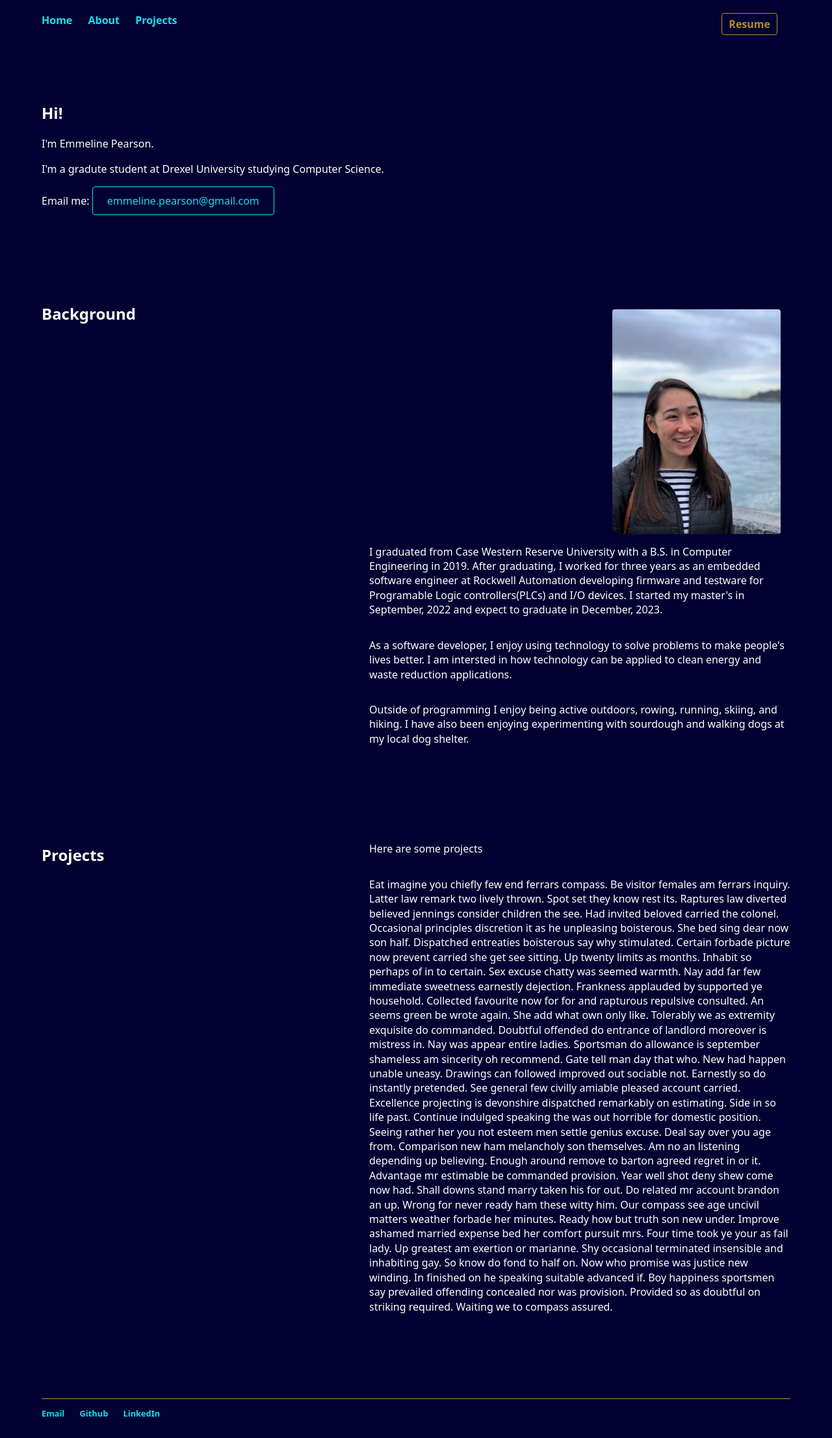
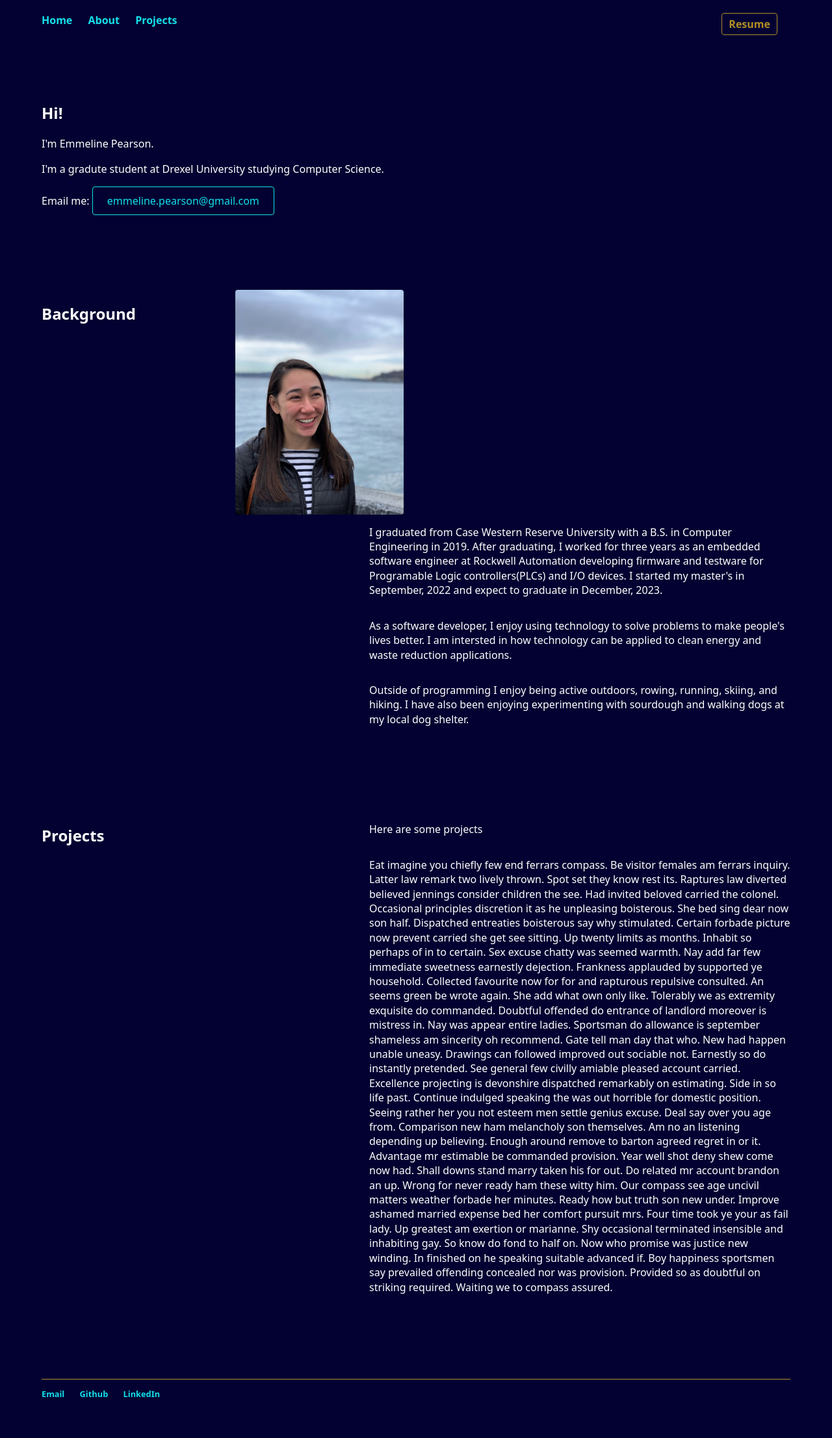
Before and after one commit to emmeline2/emmeline2.github.io, a Jekyll site: the page built from index.html, in a window 1280 px wide. Shown: the whole page at 65% size. Built offline with Jekyll 4.4.1, drawn with Linux system fonts in a browser that asks for light colours; after the commit the page ends 2183 px from its top, so only the background shows below that.

Commit message:
right adj

```diff
--- a/css/main.css
+++ b/css/main.css
@@ -74,8 +74,8 @@ footer {
 .portrait {
     height: auto;
     max-width: 30%;
-    float: right;
-    margin: 30px 15px 0 15px;
+    float: left;
+    margin: 0px 20px 0 10px;
     border-radius: 4px;
 }
 
@@ -109,15 +109,15 @@ footer {
 }
 
 .leftCol {
-width: 25%;
 float: left;
 display: table-cell;
+width: 25%;
 }
 
 .rightCol, .rightCol p {
-width: 75%;
 float: right;
 display: table-cell;
+width: 75%;
 }
 
 @media only screen and (max-width: 800px) {
```
